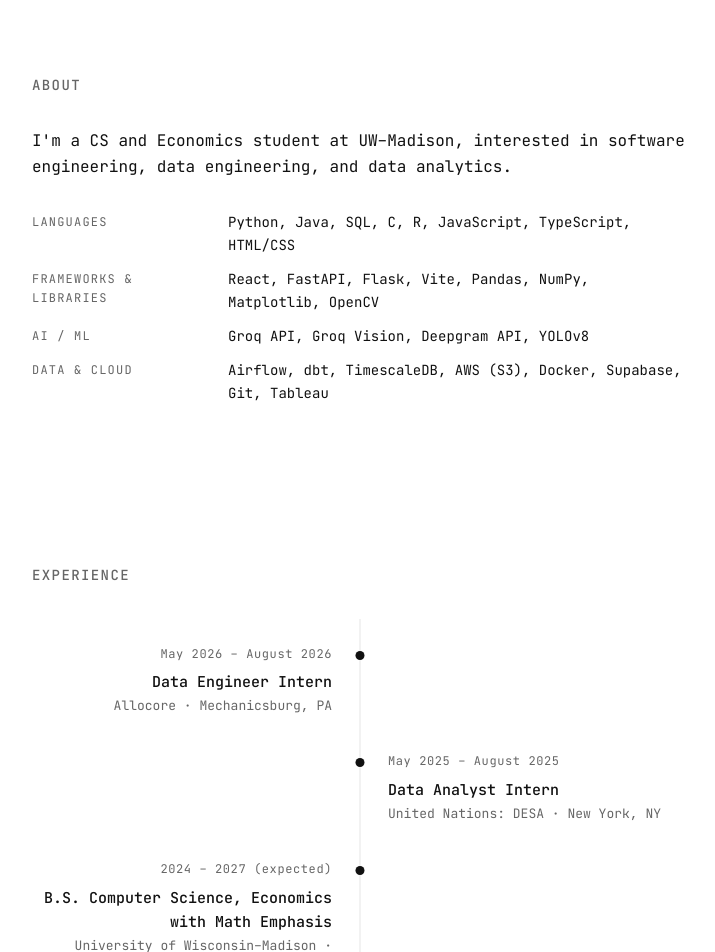
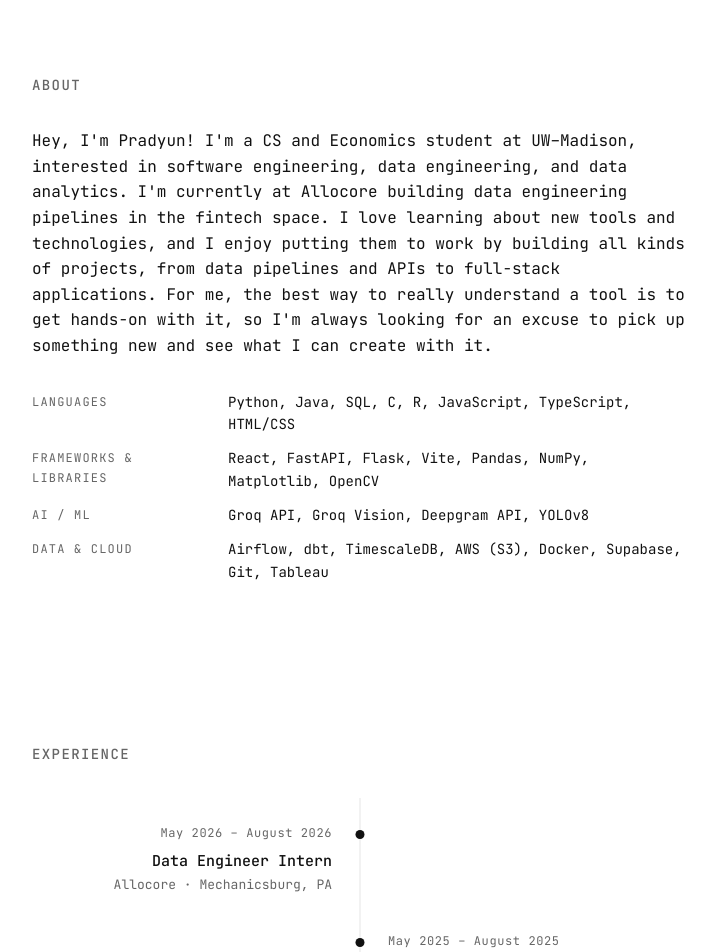
Before and after one commit to pradyunbachu/Portfolio-Website, a React (Vite) app: page / in a window 1280 px wide. Shown: the part 940-1892 px from the top of the page, without its empty margins (280-995 px from the left). Built offline with nearby package versions, Linux system fonts and the light colour scheme.

Commit message:
Update content.js

```diff
--- a/src/data/content.js
+++ b/src/data/content.js
@@ -1,6 +1,6 @@
 export const about = {
   paragraph:
-    "I'm a CS and Economics student at UW–Madison, interested in software engineering, data engineering, and data analytics.",
+    "Hey, I'm Pradyun! I'm a CS and Economics student at UW–Madison, interested in software engineering, data engineering, and data analytics. I'm currently at Allocore building data engineering pipelines in the fintech space. I love learning about new tools and technologies, and I enjoy putting them to work by building all kinds of projects, from data pipelines and APIs to full-stack applications. For me, the best way to really understand a tool is to get hands-on with it, so I'm always looking for an excuse to pick up something new and see what I can create with it.",
 };
 
 export const skills = [
@@ -38,7 +38,7 @@
   {
     title: "B.S. Computer Science, Economics with Math Emphasis",
     org: "University of Wisconsin–Madison",
-    date: "2024 – 2027 (expected)",
+    date: "2024 – 2028 (expected)",
     location: "Madison, WI",
   },
   {
```
